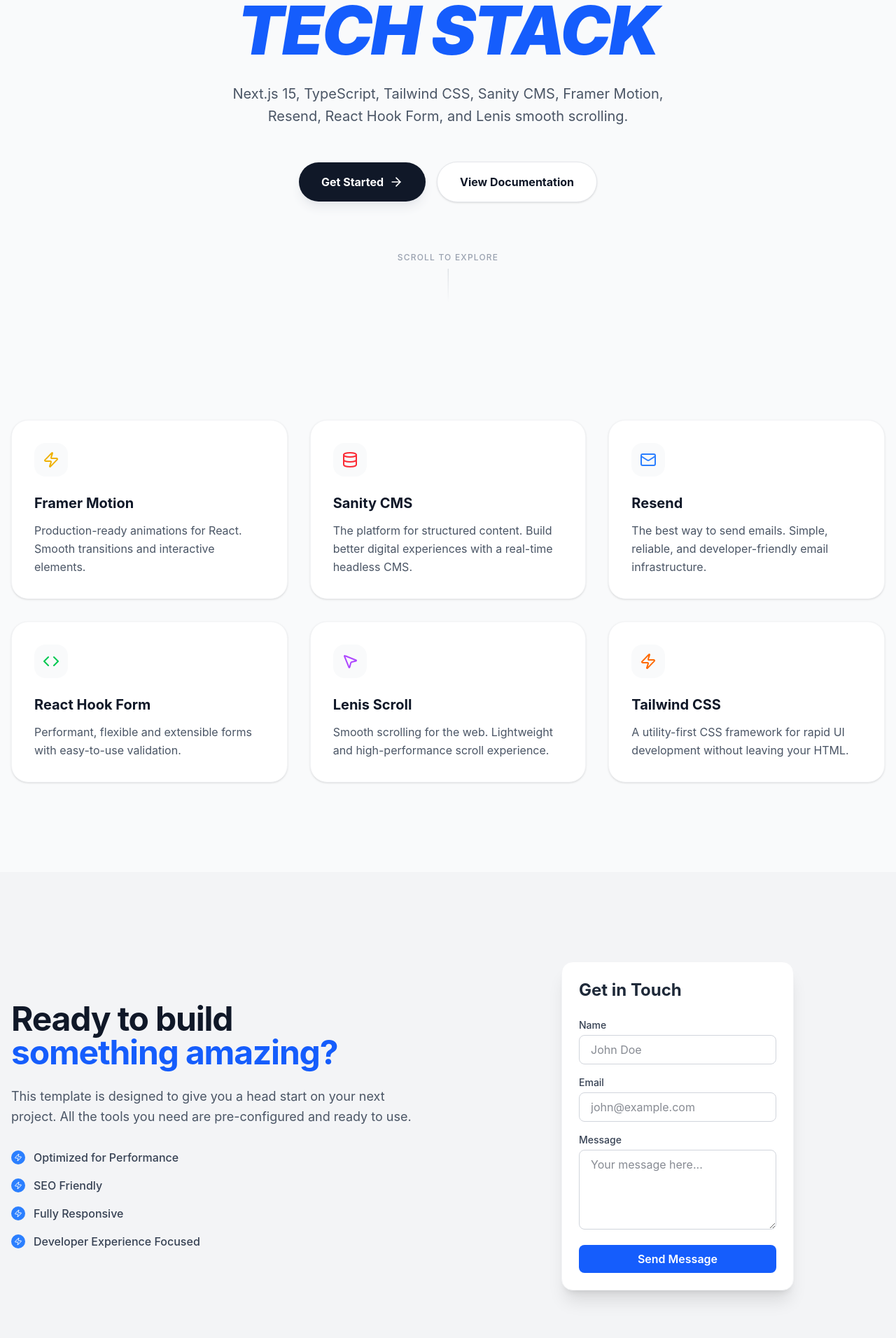
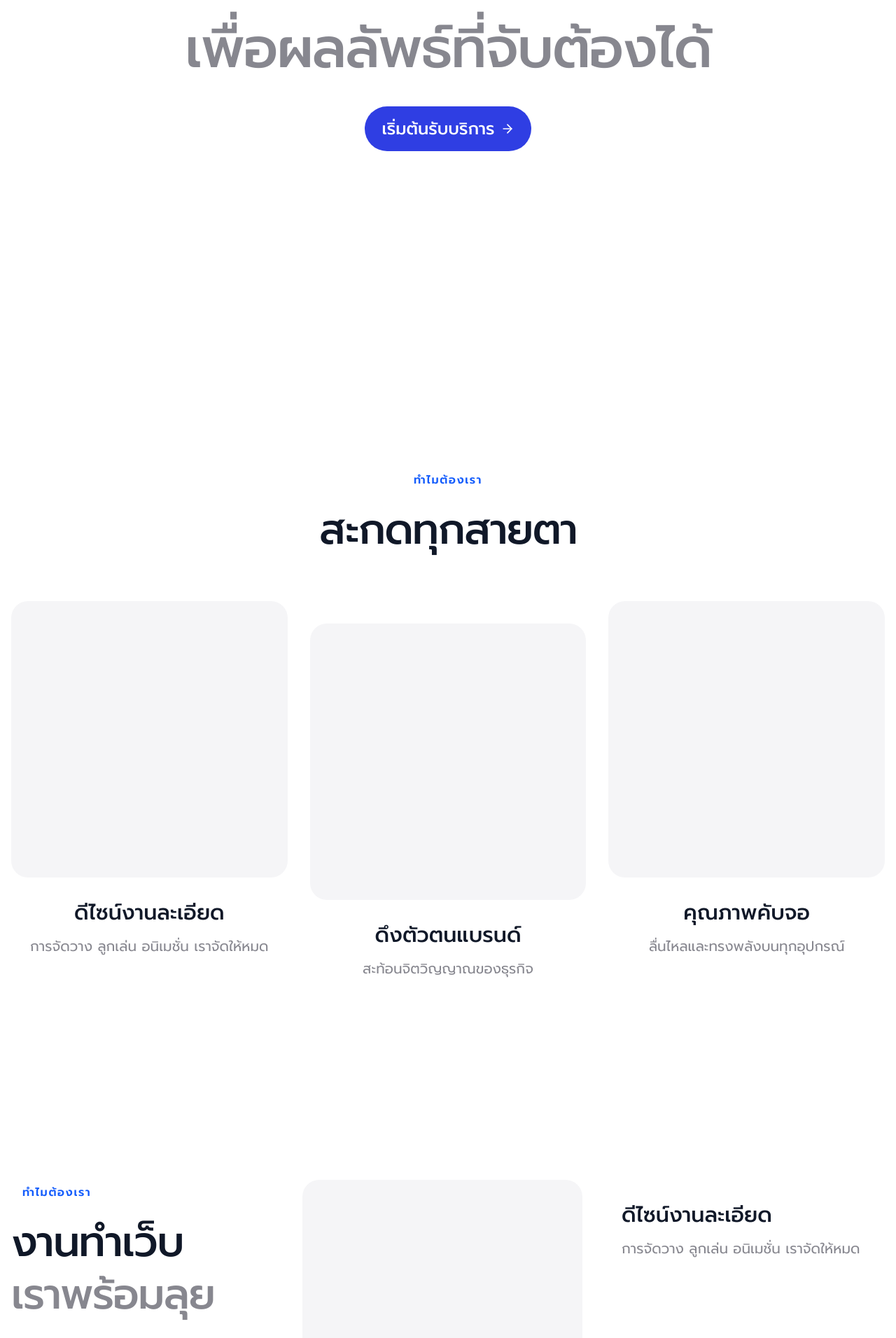
Before and after one commit to jerometana/webcraftsman, a Next.js app: page / in a window 1280 px wide. Shown: the part 328-2240 px from the top of the page at 70% size. Built offline with nearby package versions, Linux system fonts and the light colour scheme.

Commit message:
feat: Add `ScrollExpansion` component and refine header positioning and styling.

```diff
--- a/app/globals.css
+++ b/app/globals.css
@@ -2,5 +2,10 @@
 
 @theme {
   --color-primary: #2F3EE3;
+  --color-primary-hover: #2b3acc;
+  --color-background: #FFFFFF;
+  --color-foreground: #F5F5F7;
+  --color-text-primary: #000000;
+  --color-text-secondary: #87878F;
   --font-sans: var(--font-manrope), var(--font-prompt), ui-sans-serif, system-ui, sans-serif, "Apple Color Emoji", "Segoe UI Emoji", "Segoe UI Symbol", "Noto Color Emoji";
 }
--- a/app/layout.tsx
+++ b/app/layout.tsx
@@ -16,7 +16,7 @@
 });
 
 export const metadata: Metadata = {
-  title: "Modern Tech Stack Starter",
+  title: "WEBCRAFTSMAN",
   description:
     "A Next.js project featuring Sanity CMS, Framer Motion, Resend, React Hook Form, and Lenis smooth scrolling.",
 };
@@ -28,7 +28,10 @@
 }) {
   return (
     <html lang="en">
-      <body className={`${manrope.variable} ${prompt.variable} font-sans`} suppressHydrationWarning>
+      <body
+        className={`${manrope.className} ${prompt.className} font-sans`}
+        suppressHydrationWarning
+      >
         <SmoothScroll>
           <Header />
           {children}
--- a/app/page.tsx
+++ b/app/page.tsx
@@ -1,88 +1,196 @@
-'use client';
+"use client";
 
-import { motion } from 'motion/react';
-import ContactForm from '@/components/ContactForm';
-import { ArrowRight, Code, Mail, Zap, Database, MousePointer2 } from 'lucide-react';
+import { motion } from "motion/react";
+import ContactForm from "@/components/ContactForm";
+import {
+  ArrowRight,
+  Code,
+  Mail,
+  Zap,
+  Database,
+  MousePointer2,
+} from "lucide-react";
+import ScrollExpansion from "@/components/ScrollExpansion";
 
 export default function Home() {
   return (
-    <main className="min-h-screen bg-gray-50 text-gray-900 font-sans selection:bg-blue-100 selection:text-blue-900">
+    <main className="min-h-screen text-gray-900 font-sans selection:bg-blue-100 selection:text-blue-900">
       {/* Hero Section */}
-      <section className="relative h-screen flex flex-col items-center justify-center overflow-hidden px-4">
-        <div className="absolute inset-0 -z-10">
-          <div className="absolute top-0 left-0 w-full h-full bg-[radial-gradient(circle_at_50%_50%,rgba(59,130,246,0.1),transparent_50%)]" />
-        </div>
-
+      <section className="relative h-screen flex flex-col items-center pt-30 px-5 overflow-hidden">
         <motion.div
           initial={{ opacity: 0, y: 30 }}
           animate={{ opacity: 1, y: 0 }}
-          transition={{ duration: 0.8, ease: 'easeOut' }}
+          transition={{ duration: 0.8, ease: "easeOut" }}
           className="text-center max-w-4xl"
         >
-          <span className="inline-block px-4 py-1.5 mb-6 text-sm font-semibold tracking-wider text-blue-600 uppercase bg-blue-50 rounded-full border border-blue-100">
+          <span className="inline-block px-4 py-1.5 mb-6 text-md font-semibold tracking-widest text-blue-600 uppercase">
             The Ultimate Starter Template
           </span>
-          <h1 className="text-6xl md:text-8xl font-black tracking-tight mb-8 leading-[0.9]">
-            MODERN <br />
-            <span className="text-blue-600 italic">TECH STACK</span>
+          <h1 className="text-6xl md:text-[80px] font-medium tracking-tight leading-tight mb-8">
+            เล่าเรื่องผ่านดีไซน์ <br />
+            <span className="text-text-secondary">
+              เพื่อผลลัพธ์ที่จับต้องได้
+            </span>
           </h1>
-          <p className="text-xl text-gray-600 mb-12 max-w-2xl mx-auto leading-relaxed">
-            Next.js 15, TypeScript, Tailwind CSS, Sanity CMS, Framer Motion, Resend, React Hook Form, and Lenis smooth scrolling.
-          </p>
           <div className="flex flex-wrap items-center justify-center gap-4">
-            <button className="px-8 py-4 bg-gray-900 text-white rounded-full font-bold hover:bg-gray-800 transition-all flex items-center gap-2 group shadow-lg shadow-gray-200">
-              Get Started <ArrowRight className="w-5 h-5 group-hover:translate-x-1 transition-transform" />
-            </button>
-            <button className="px-8 py-4 bg-white text-gray-900 border border-gray-200 rounded-full font-bold hover:bg-gray-50 transition-all shadow-sm">
-              View Documentation
+            <button className="px-6 py-4 bg-primary text-white rounded-full font-medium text-2xl hover:bg-primary-hover transition-all flex items-center gap-2 group">
+              เริ่มต้นรับบริการ
+              <ArrowRight className="w-5 h-5 group-hover:translate-x-1 transition-transform" />
             </button>
           </div>
         </motion.div>
-
-        <motion.div
-          initial={{ opacity: 0 }}
-          animate={{ opacity: 1 }}
-          transition={{ delay: 1, duration: 1 }}
-          className="absolute bottom-10 left-1/2 -translate-x-1/2 flex flex-col items-center gap-2 text-gray-400"
-        >
-          <span className="text-xs font-medium uppercase tracking-widest">Scroll to explore</span>
-          <div className="w-px h-12 bg-gradient-to-b from-gray-300 to-transparent" />
-        </motion.div>
       </section>
 
-      {/* Features Grid */}
+      {/* Why us Grid */}
       <section className="py-32 px-4 max-w-7xl mx-auto">
-        <div className="grid grid-cols-1 md:grid-cols-2 lg:grid-cols-3 gap-8">
-          <FeatureCard
-            icon={<Zap className="w-6 h-6 text-yellow-500" />}
-            title="Framer Motion"
-            description="Production-ready animations for React. Smooth transitions and interactive elements."
-          />
-          <FeatureCard
-            icon={<Database className="w-6 h-6 text-red-500" />}
-            title="Sanity CMS"
-            description="The platform for structured content. Build better digital experiences with a real-time headless CMS."
-          />
-          <FeatureCard
-            icon={<Mail className="w-6 h-6 text-blue-500" />}
-            title="Resend"
-            description="The best way to send emails. Simple, reliable, and developer-friendly email infrastructure."
-          />
-          <FeatureCard
-            icon={<Code className="w-6 h-6 text-green-500" />}
-            title="React Hook Form"
-            description="Performant, flexible and extensible forms with easy-to-use validation."
-          />
-          <FeatureCard
-            icon={<MousePointer2 className="w-6 h-6 text-purple-500" />}
-            title="Lenis Scroll"
-            description="Smooth scrolling for the web. Lightweight and high-performance scroll experience."
-          />
-          <FeatureCard
-            icon={<Zap className="w-6 h-6 text-orange-500" />}
-            title="Tailwind CSS"
-            description="A utility-first CSS framework for rapid UI development without leaving your HTML."
-          />
+        <motion.div
+          initial={{ opacity: 0, y: 30 }}
+          animate={{ opacity: 1, y: 0 }}
+          transition={{ duration: 0.8, ease: "easeOut" }}
+          className="text-center max-w-4xl m-auto"
+        >
+          <span className="inline-block px-4 py-1.5 mb-4 text-md font-semibold tracking-widest text-blue-600 uppercase">
+            ทำไมต้องเรา
+          </span>
+          <h2 className="text-4xl md:text-6xl font-medium tracking-tight leading-tight mb-16">
+            สะกดทุกสายตา
+          </h2>
+        </motion.div>
+        <div className="grid grid-cols-3 gap-8">
+          <div>
+            <div className="w-full bg-foreground aspect-square rounded-3xl"></div>
+            <div className="w-full px-6 py-8 text-center">
+              <h3 className="text-3xl font-medium mb-4">ดีไซน์งานละเอียด</h3>
+              <p className="text-text-secondary text-xl">
+                การจัดวาง ลูกเล่น อนิเมชั่น เราจัดให้หมด
+              </p>
+            </div>
+          </div>
+          <div className="mt-8">
+            <div className="w-full bg-foreground aspect-square rounded-3xl"></div>
+            <div className="w-full px-6 py-8 text-center">
+              <h3 className="text-3xl font-medium mb-4">ดึงตัวตนแบรนด์</h3>
+              <p className="text-text-secondary text-xl">
+                สะท้อนจิตวิญญาณของธุรกิจ
+              </p>
+            </div>
+          </div>
+          <div>
+            <div className="w-full bg-foreground aspect-square rounded-3xl"></div>
+            <div className="w-full px-6 py-8 text-center">
+              <h3 className="text-3xl font-medium mb-4">คุณภาพคับจอ</h3>
+              <p className="text-text-secondary text-xl">
+                ลื่นไหลและทรงพลังบนทุกอุปกรณ์
+              </p>
+            </div>
+          </div>
+        </div>
+      </section>
+
+      <section className="py-32 px-4 grid grid-cols-3 mx-auto">
+        <motion.div
+          initial={{ opacity: 0, y: 30 }}
+          animate={{ opacity: 1, y: 0 }}
+          transition={{ duration: 0.8, ease: "easeOut" }}
+        >
+          <div className="sticky top-64">
+            <span className="inline-block px-4 py-1.5 mb-4 text-md font-semibold tracking-widest text-blue-600 uppercase">
+              ทำไมต้องเรา
+            </span>
+            <h2 className="text-4xl md:text-6xl font-medium tracking-tight leading-tight mb-16">
+              งานทำเว็บ <br />
+              <span className="text-text-secondary">เราพร้อมลุย</span>
+            </h2>
+          </div>
+        </motion.div>
+        <div className="flex flex-col col-span-2 gap-16">
+          <div className="flex gap-8">
+            <div className="w-full">
+              <div className="sticky top-40 bg-foreground h-[600px] rounded-3xl"></div>
+            </div>
+            <div className="w-full">
+              <div className="px-6 py-8 sticky top-80">
+                <h3 className="text-3xl font-medium mb-4">ดีไซน์งานละเอียด</h3>
+                <p className="text-text-secondary text-xl">
+                  การจัดวาง ลูกเล่น อนิเมชั่น เราจัดให้หมด
+                </p>
+              </div>
+            </div>
+          </div>
+          <div className="flex gap-8">
+            <div className="bg-foreground w-full h-[600px] rounded-3xl"></div>
+            <div className="w-full">
+              <div className="px-6 py-8 sticky top-80">
+                <h3 className="text-3xl font-medium mb-4">ดีไซน์งานละเอียด</h3>
+                <p className="text-text-secondary text-xl">
+                  การจัดวาง ลูกเล่น อนิเมชั่น เราจัดให้หมด
+                </p>
+              </div>
+            </div>
+          </div>
+          <div className="flex gap-8">
+            <div className="bg-foreground w-full h-[600px] rounded-3xl"></div>
+            <div className="w-full">
+              <div className="px-6 py-8 sticky top-80">
+                <h3 className="text-3xl font-medium mb-4">ดีไซน์งานละเอียด</h3>
+                <p className="text-text-secondary text-xl">
+                  การจัดวาง ลูกเล่น อนิเมชั่น เราจัดให้หมด
+                </p>
+              </div>
+            </div>
+          </div>
+        </div>
+      </section>
+
+      <ScrollExpansion>
+        <h2 className="text-4xl md:text-[80px] font-medium mb-6">
+          ให้ผลงาน
+          <br />
+          เป็นเครื่องพิสูจน์
+        </h2>
+      </ScrollExpansion>
+
+      {/* Projects Grid */}
+      <section className="p-8 pb-30 mx-auto">
+        <div className="grid grid-cols-1 md:grid-cols-2 lg:grid-cols-3 gap-x-6 gap-y-8">
+          {[
+            {
+              name: "Data Echooo",
+              logoClass:
+                "bg-blue-600 text-white flex items-center justify-center text-[9px] font-bold leading-tight tracking-tighter",
+              logoText: "Data\nEchooo",
+            },
+            { name: "Amazing Thailand", logoClass: "bg-gray-100" },
+            { name: "Data Echooo", logoClass: "bg-gray-100" },
+            { name: "Data Echooo", logoClass: "bg-gray-100" },
+            { name: "Data Echooo", logoClass: "bg-gray-100" },
+            { name: "Data Echooo", logoClass: "bg-gray-100" },
+          ].map((project, idx) => (
+            <motion.div
+              key={idx}
+              className="flex flex-col gap-4"
+              initial={{ opacity: 0, y: 30 }}
+              whileInView={{ opacity: 1, y: 0 }}
+              viewport={{ once: true, margin: "-50px" }}
+              transition={{ delay: idx * 0.1, duration: 0.6, ease: "easeOut" }}
+            >
+              <div className="w-full aspect-[4/5] bg-gray-50 rounded-3xl"></div>
+              <div className="flex items-center gap-6 px-2">
+                <div
+                  className={`w-16 h-16 rounded-full shrink-0 ${project.logoClass}`}
+                >
+                  {project.logoText && (
+                    <div className="text-center">
+                      {project.logoText.split("\n").map((line, i) => (
+                        <div key={i}>{line}</div>
+                      ))}
+                    </div>
+                  )}
+                </div>
+                <span className="font-medium text-2xl">{project.name}</span>
+              </div>
+            </motion.div>
+          ))}
         </div>
       </section>
 
@@ -95,12 +203,21 @@
               <span className="text-blue-600">something amazing?</span>
             </h2>
             <p className="text-lg text-gray-600 mb-8 leading-relaxed">
-              This template is designed to give you a head start on your next project.
-              All the tools you need are pre-configured and ready to use.
+              This template is designed to give you a head start on your next
+              project. All the tools you need are pre-configured and ready to
+              use.
             </p>
             <ul className="space-y-4">
-              {['Optimized for Performance', 'SEO Friendly', 'Fully Responsive', 'Developer Experience Focused'].map((item) => (
-                <li key={item} className="flex items-center gap-3 font-medium text-gray-700">
+              {[
+                "Optimized for Performance",
+                "SEO Friendly",
+                "Fully Responsive",
+                "Developer Experience Focused",
+              ].map((item) => (
+                <li
+                  key={item}
+                  className="flex items-center gap-3 font-medium text-gray-700"
+                >
                   <div className="w-5 h-5 rounded-full bg-blue-500 flex items-center justify-center">
                     <Zap className="w-3 h-3 text-white" />
                   </div>
@@ -115,13 +232,24 @@
 
       {/* Footer */}
       <footer className="py-12 border-t border-gray-200 text-center text-gray-500 text-sm">
-        <p>&copy; {new Date().getFullYear()} Modern Tech Stack Starter. Built with passion.</p>
+        <p>
+          &copy; {new Date().getFullYear()} Modern Tech Stack Starter. Built
+          with passion.
+        </p>
       </footer>
     </main>
   );
 }
 
-function FeatureCard({ icon, title, description }: { icon: React.ReactNode; title: string; description: string }) {
+function FeatureCard({
+  icon,
+  title,
+  description,
+}: {
+  icon: React.ReactNode;
+  title: string;
+  description: string;
+}) {
   return (
     <motion.div
       whileHover={{ y: -5 }}
--- a/components/Header.tsx
+++ b/components/Header.tsx
@@ -5,8 +5,8 @@
 
 export default function Header() {
   return (
-    <div className="fixed top-3 left-0 right-0 z-50 flex justify-center w-full">
-      <nav className="grid grid-cols-3 items-center justify-between w-[90%] max-w-2xl pl-8 pr-2 py-2 bg-[#F5F5F7]/90 backdrop-blur-md border border-[#E5E7EB]/50 rounded-full">
+    <div className="sticky top-3 left-0 right-0 z-50 flex justify-center w-full">
+      <nav className="grid grid-cols-3 items-center justify-between w-[90%] max-w-2xl pl-5 pr-2.5 py-2.5 bg-foreground/80 backdrop-blur-md rounded-full">
         {/* Logo */}
         <Link href="/" className="flex items-center" aria-label="Home">
           <Logo className="w-10 fill-primary" />
@@ -38,7 +38,7 @@
         <div className="flex items-center place-self-end">
           <Link
             href="/start"
-            className="px-6 py-2.5 font-medium text-white bg-primary hover:bg-[#2b3acc] rounded-full transition-all duration-200"
+            className="px-4 py-3 font-medium text-white bg-primary hover:bg-primary-hover rounded-full transition-all duration-200"
           >
             Get Started
           </Link>
--- /dev/null
+++ b/components/ScrollExpansion.tsx
@@ -0,0 +1,87 @@
+import React, { useRef, ReactNode } from "react";
+import { motion, useScroll, useTransform } from "framer-motion";
+
+interface ScrollExpansionProps {
+  children?: ReactNode;
+  containerClassName?: string;
+  contentClassName?: string;
+}
+
+export default function ScrollExpansion({
+  children,
+  containerClassName = "bg-primary flex flex-col items-center justify-center text-white relative shadow-2xl overflow-hidden",
+  contentClassName = "z-10 text-center px-4 max-w-3xl",
+}: ScrollExpansionProps) {
+  const sectionRef = useRef<HTMLElement>(null);
+
+  // ใช้ useScroll ของ Framer Motion เพื่อติดตามการ Scroll ภายใน Section นี้
+  // เปลี่ยน offset: ["start end", "end end"] หมายถึงเริ่มนับ 0 ทันทีที่ขอบบนของกล่องเข้ามาในจอ (จากขอบล่าง)
+  const { scrollYProgress } = useScroll({
+    target: sectionRef,
+    offset: ["start end", "end end"],
+  });
+
+  // กำหนดจุดสิ้นสุดของการขยายที่ 1/6 ของระยะ Scroll ทั้งหมด
+  const expandEnd = 2 / 3;
+
+  // แปลงค่า Progress (0 ถึง 1) ให้เป็น Style ที่ต้องการ
+  // ช่วงจาก 0 ถึง 1/6 จะเปลี่ยนจาก 80% เป็น 100% (หลังจาก 1/6 จะค้างที่ 100% ไปจนจบ)
+  const boxWidth = useTransform(
+    scrollYProgress,
+    [0, expandEnd],
+    ["80%", "100%"],
+  );
+  const boxHeight = useTransform(
+    scrollYProgress,
+    [0, expandEnd],
+    ["80vh", "100vh"],
+  );
+  const borderRadius = useTransform(
+    scrollYProgress,
+    [0, expandEnd],
+    ["40px", "0px"],
+  );
+
+  // ให้เนื้อหาด้านในโชว์ขึ้นมาเมื่อขยายไปได้ 80% ของระยะ expandEnd
+  const contentStart = expandEnd * 0.8;
+  const contentOpacity = useTransform(
+    scrollYProgress,
+    [contentStart, expandEnd],
+    [0, 1],
+  );
+  const contentTranslateY = useTransform(
+    scrollYProgress,
+    [contentStart, expandEnd],
+    [20, 0],
+  );
+
+  return (
+    <div className="overflow-x-hidden">
+      {/* --- Section ที่ทำ Scroll Expand Effect --- */}
+      <section ref={sectionRef} className="h-screem relative">
+        <div className="sticky top-0 h-screen w-full flex items-center justify-center overflow-hidden">
+          {/* ใช้ motion.div และแนบ Style ที่ได้จาก useTransform */}
+          <motion.div
+            className={containerClassName}
+            style={{
+              width: boxWidth,
+              height: boxHeight,
+              borderRadius: borderRadius,
+            }}
+          >
+            {/* เนื้อหาด้านในใช้ motion.div เช่นกัน */}
+            <motion.div
+              className={contentClassName}
+              style={{
+                opacity: contentOpacity,
+                y: contentTranslateY,
+              }}
+            >
+              {children}
+            </motion.div>
+          </motion.div>
+        </div>
+      </section>
+    </div>
+  );
+}
```
